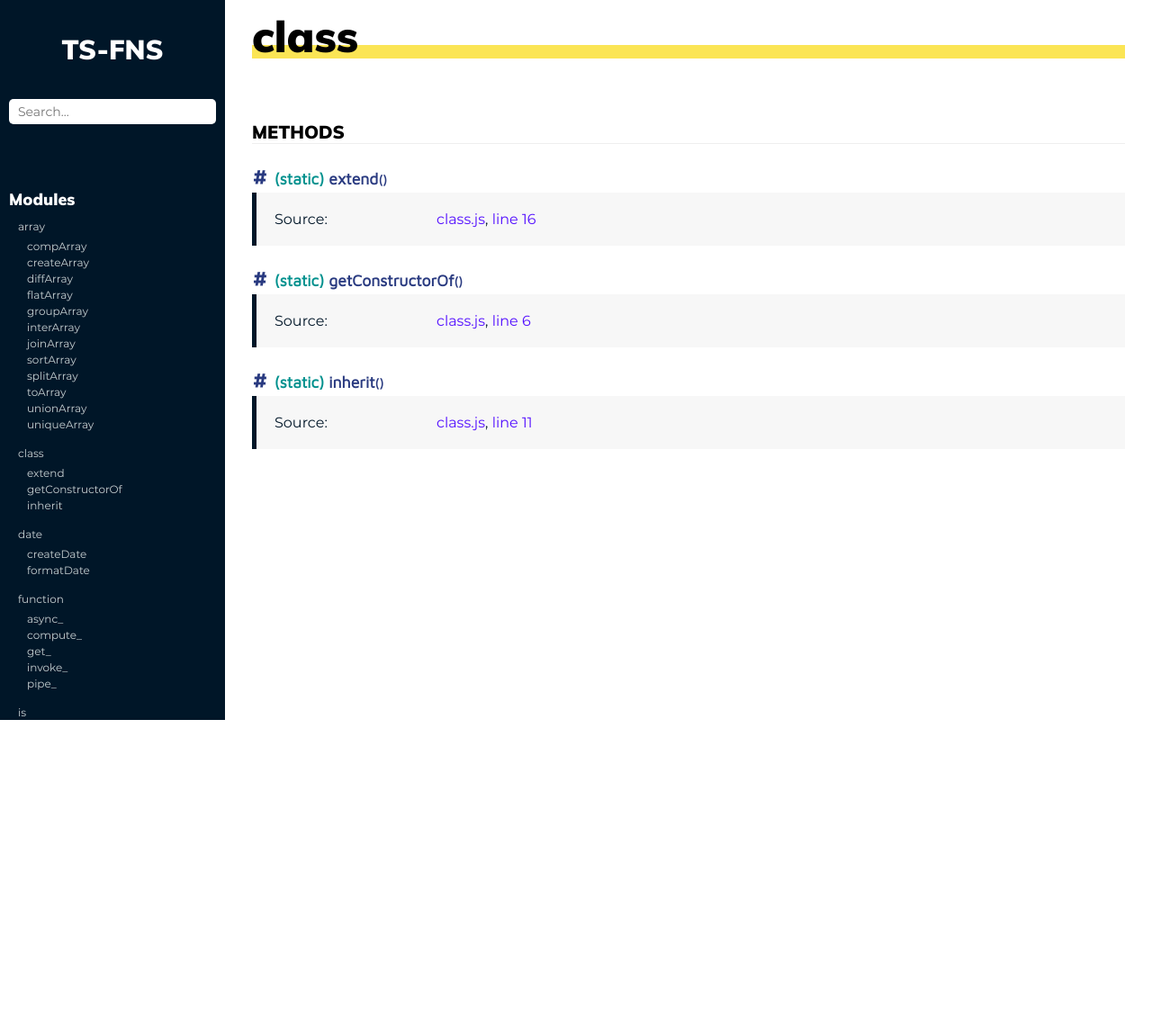
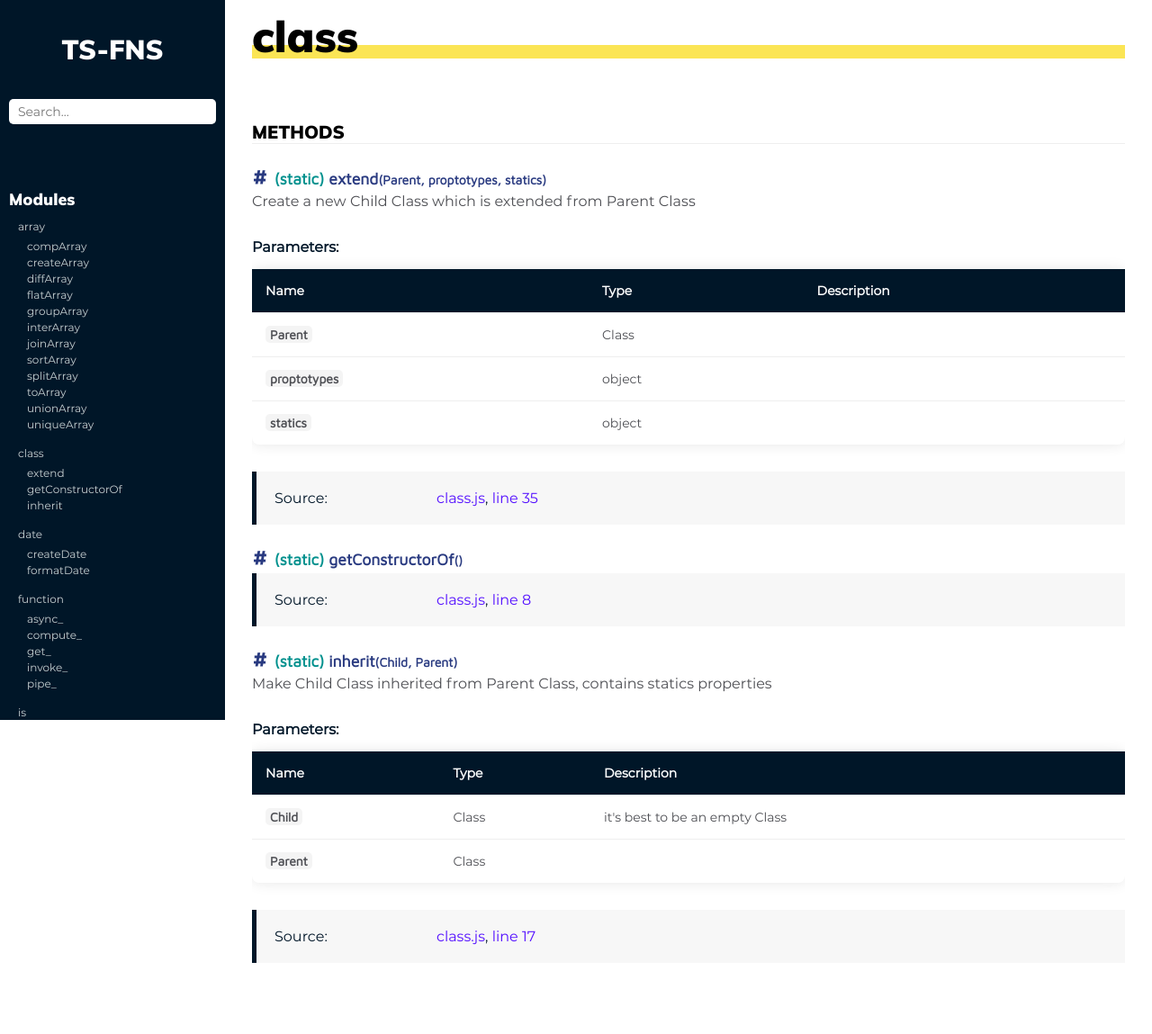
Before and after one commit to tangshuang/ts-fns, a plain HTML site: page module-class.html in a window 1280 px wide. Shown: the whole page at 90% size. Before the commit the page ends 810 px from the top, so only its background shows below. Drawn offline with Linux system fonts and the light colour scheme.

Commit message:
deploy: 88234b5e6df5e7fd7bb49ea7bdc877870e40ee57

```diff
--- a/module-class.html
+++ b/module-class.html
@@ -94,7 +94,15 @@
 
 
 
-    <h4 class="name" id=".extend"><span class="type-signature">(static) </span>extend<span class="signature">()</span><span class="type-signature"></span></h4>
+    <h4 class="name" id=".extend"><span class="type-signature">(static) </span>extend<span class="signature">(Parent, proptotypes, statics)</span><span class="type-signature"></span></h4>
+
+
+
+
+
+    <div class="description">
+        <p>Create a new Child Class which is extended from Parent Class</p>
+    </div>
 
 
 
@@ -104,9 +112,102 @@
 
 
 
+    <div class="method-member-container flex flex-col w-100 overflow-auto mt-20">
+        <strong>Parameters:</strong>
+
+
+<table class="params">
+    <thead>
+    <tr>
+
+        <th>Name</th>
+
+
+        <th>Type</th>
 
 
 
+
+
+        <th class="last">Description</th>
+    </tr>
+    </thead>
+
+    <tbody>
+
+
+        <tr>
+
+                <td class="name"><code>Parent</code></td>
+
+
+            <td class="type">
+
+
+<span class="param-type">Class</span>
+
+
+
+            </td>
+
+
+
+
+
+            <td class="description last"></td>
+        </tr>
+
+
+
+        <tr>
+
+                <td class="name"><code>proptotypes</code></td>
+
+
+            <td class="type">
+
+
+<span class="param-type">object</span>
+
+
+
+            </td>
+
+
+
+
+
+            <td class="description last"></td>
+        </tr>
+
+
+
+        <tr>
+
+                <td class="name"><code>statics</code></td>
+
+
+            <td class="type">
+
+
+<span class="param-type">object</span>
+
+
+
+            </td>
+
+
+
+
+
+            <td class="description last"></td>
+        </tr>
+
+
+    </tbody>
+</table>
+
+    </div>
 
 
 
@@ -142,7 +243,7 @@
         <div class="details-item-container">
             <dt class="tag-source">Source:</dt>
             <dd class="tag-source"><ul class="dummy"><li>
-                <a href="class.js.html">class.js</a>, <a href="class.js.html#line16">line 16</a>
+                <a href="class.js.html">class.js</a>, <a href="class.js.html#line35">line 35</a>
             </li></ul></dd>
         </div>
 
@@ -222,7 +323,7 @@
         <div class="details-item-container">
             <dt class="tag-source">Source:</dt>
             <dd class="tag-source"><ul class="dummy"><li>
-                <a href="class.js.html">class.js</a>, <a href="class.js.html#line6">line 6</a>
+                <a href="class.js.html">class.js</a>, <a href="class.js.html#line8">line 8</a>
             </li></ul></dd>
         </div>
 
@@ -254,7 +355,15 @@
 
 
 
-    <h4 class="name" id=".inherit"><span class="type-signature">(static) </span>inherit<span class="signature">()</span><span class="type-signature"></span></h4>
+    <h4 class="name" id=".inherit"><span class="type-signature">(static) </span>inherit<span class="signature">(Child, Parent)</span><span class="type-signature"></span></h4>
+
+
+
+
+
+    <div class="description">
+        <p>Make Child Class inherited from Parent Class, contains statics properties</p>
+    </div>
 
 
 
@@ -264,9 +373,79 @@
 
 
 
+    <div class="method-member-container flex flex-col w-100 overflow-auto mt-20">
+        <strong>Parameters:</strong>
+
+
+<table class="params">
+    <thead>
+    <tr>
+
+        <th>Name</th>
+
+
+        <th>Type</th>
 
 
 
+
+
+        <th class="last">Description</th>
+    </tr>
+    </thead>
+
+    <tbody>
+
+
+        <tr>
+
+                <td class="name"><code>Child</code></td>
+
+
+            <td class="type">
+
+
+<span class="param-type">Class</span>
+
+
+
+            </td>
+
+
+
+
+
+            <td class="description last"><p>it's best to be an empty Class</p></td>
+        </tr>
+
+
+
+        <tr>
+
+                <td class="name"><code>Parent</code></td>
+
+
+            <td class="type">
+
+
+<span class="param-type">Class</span>
+
+
+
+            </td>
+
+
+
+
+
+            <td class="description last"></td>
+        </tr>
+
+
+    </tbody>
+</table>
+
+    </div>
 
 
 
@@ -302,7 +481,7 @@
         <div class="details-item-container">
             <dt class="tag-source">Source:</dt>
             <dd class="tag-source"><ul class="dummy"><li>
-                <a href="class.js.html">class.js</a>, <a href="class.js.html#line11">line 11</a>
+                <a href="class.js.html">class.js</a>, <a href="class.js.html#line17">line 17</a>
             </li></ul></dd>
         </div>
 
```
Also changed, not shown: class.js.html (+39 -14 lines).
